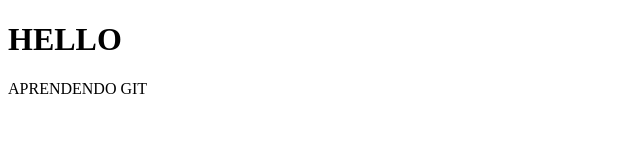
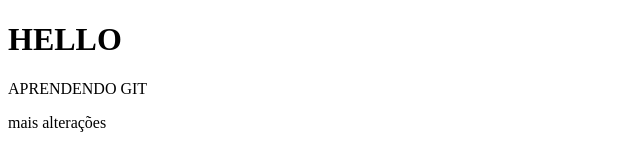
Before and after one commit to joaovcarvalho7/teste, a plain HTML site: page index.html in a window 1280 px wide. Shown: the full height of the page, 0-640 px from the left. Drawn offline with Linux system fonts and the light colour scheme.

Commit message:
Nova Alteração

```diff
--- a/index.html
+++ b/index.html
@@ -8,5 +8,6 @@
 <body>
     <h1> HELLO</h1>
     <P> APRENDENDO GIT</P>
+    <p> mais alterações</p>
 </body>
 </html>
```
